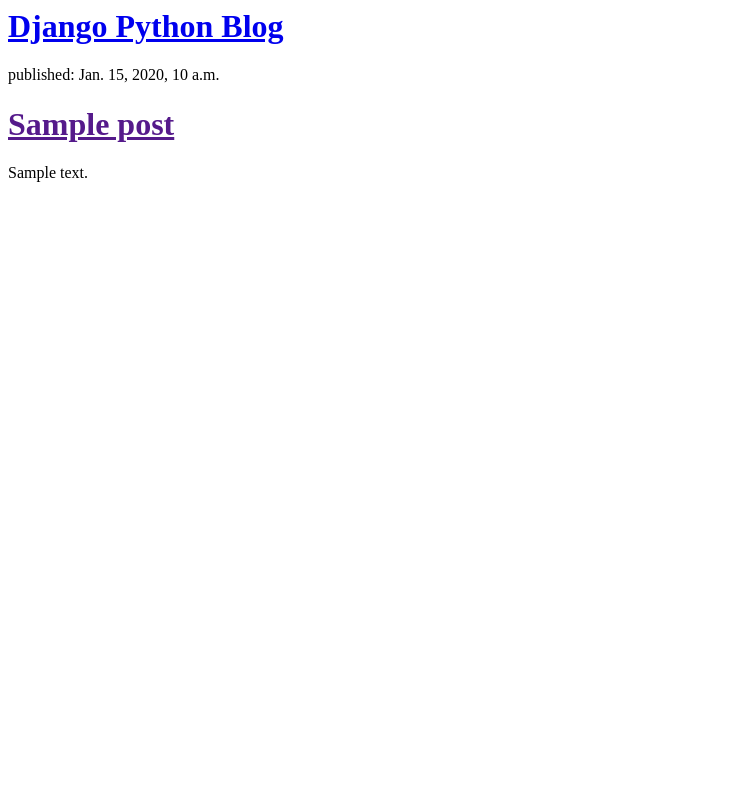
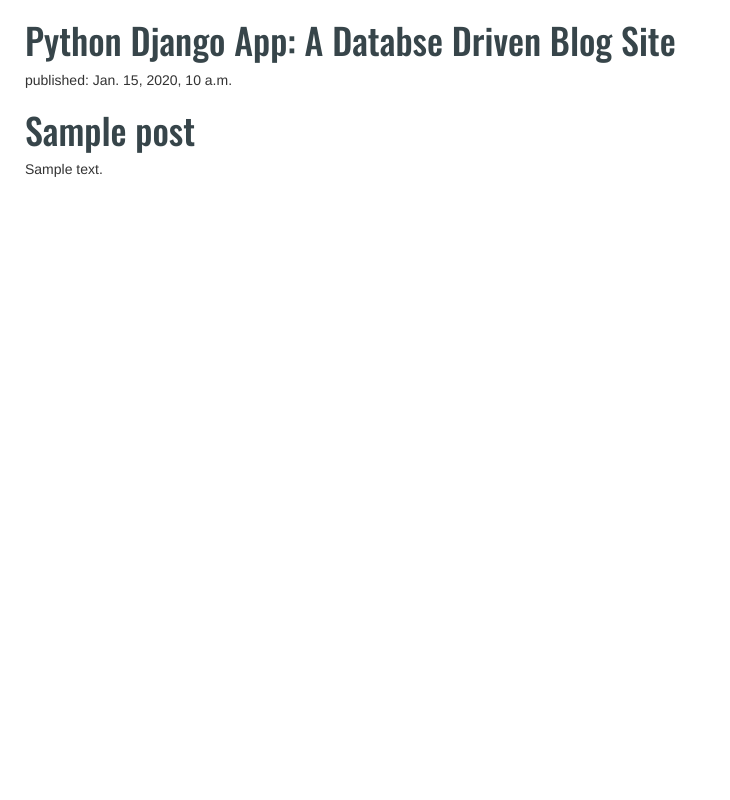
Before and after one commit to floodyworm/my-first-blog, a Django app: template blog/templates/blog/post_list.html in a window 1280 px wide. Shown: the whole page, without its empty margins (0-730 px from the left). Run offline with Django 3.2, Linux system fonts and the light colour scheme; the template is opened without the code that fills it: most values are stand-ins (such as "Sample title", 1, 10 or a date in 2020); some libraries are stand-ins or nearby versions.

Commit message:
Added Bootstrap and font styles to headers.

```diff
--- /dev/null
+++ b/blog/static/css/blog.css
@@ -0,0 +1,8 @@
+body {
+    padding-left: 25px;
+}
+
+h1 a {
+    color: #37454A;
+    font-family: 'Oswald', sans-serif;
+}
--- a/blog/templates/blog/post_list.html
+++ b/blog/templates/blog/post_list.html
@@ -1,5 +1,15 @@
+{% load static %}
+<html>
+    <head>
+        <title>Python Django App - Reproducing Django Girls Tutorial</title>
+        <link rel="stylesheet" href="//maxcdn.bootstrapcdn.com/bootstrap/3.2.0/css/bootstrap.min.css">
+        <link rel="stylesheet" href="//maxcdn.bootstrapcdn.com/bootstrap/3.2.0/css/bootstrap-theme.min.css">
+	<link href="https://fonts.googleapis.com/css?family=Oswald:500" rel="stylesheet">
+        <link rel="stylesheet" href="{% static 'css/blog.css' %}">
+    </head>
+    <body>
         <div>
-    <h1><a href="/">Django Python Blog</a></h1>
+            <h1><a href="/">Python Django App: A Databse Driven Blog Site</a></h1>
         </div>
 
         {% for post in posts %}
@@ -9,3 +19,5 @@
                 <p>{{ post.text|linebreaksbr }}</p>
             </div>
         {% endfor %}
+    </body>
+</html>
```
Lines whose indentation alone changed are shown as unchanged.
